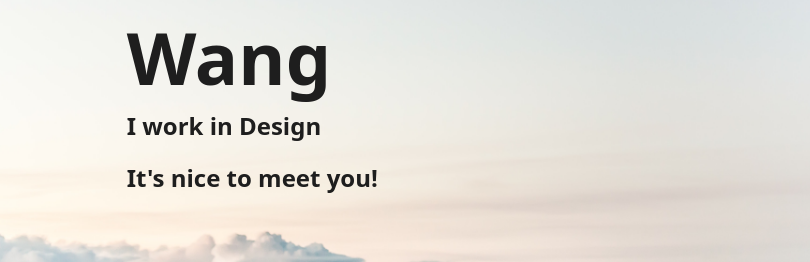
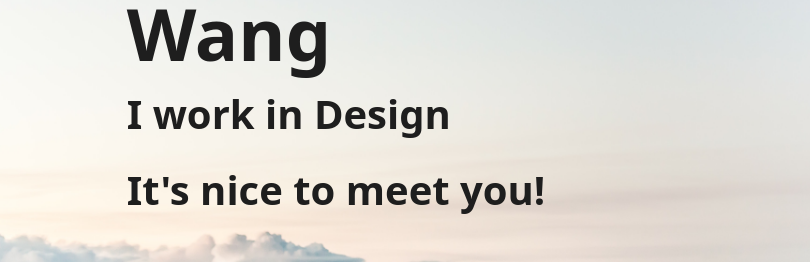
Before and after one commit to Daniel-Wang-UX/portfolio, a plain HTML site: page index.html in a window 1280 px wide. Shown: the part 330-592 px from the top of the page, 0-810 px from the left. Drawn offline with Linux system fonts and the light colour scheme; grey boxes are pictures that could not be loaded.

```diff
--- a/assets/css/style.css
+++ b/assets/css/style.css
@@ -789,13 +789,13 @@
 
 
 .hero .hero-subtitle {
-  font-size: 1.5rem;
+  font-size: 1rem;
   font-weight: 600;
 }
 
 @media (min-width: 768px) {
   .hero .hero-subtitle {
-    font-size: 1.5rem;
+    font-size: 2.5rem;
   }
 }
 
```
